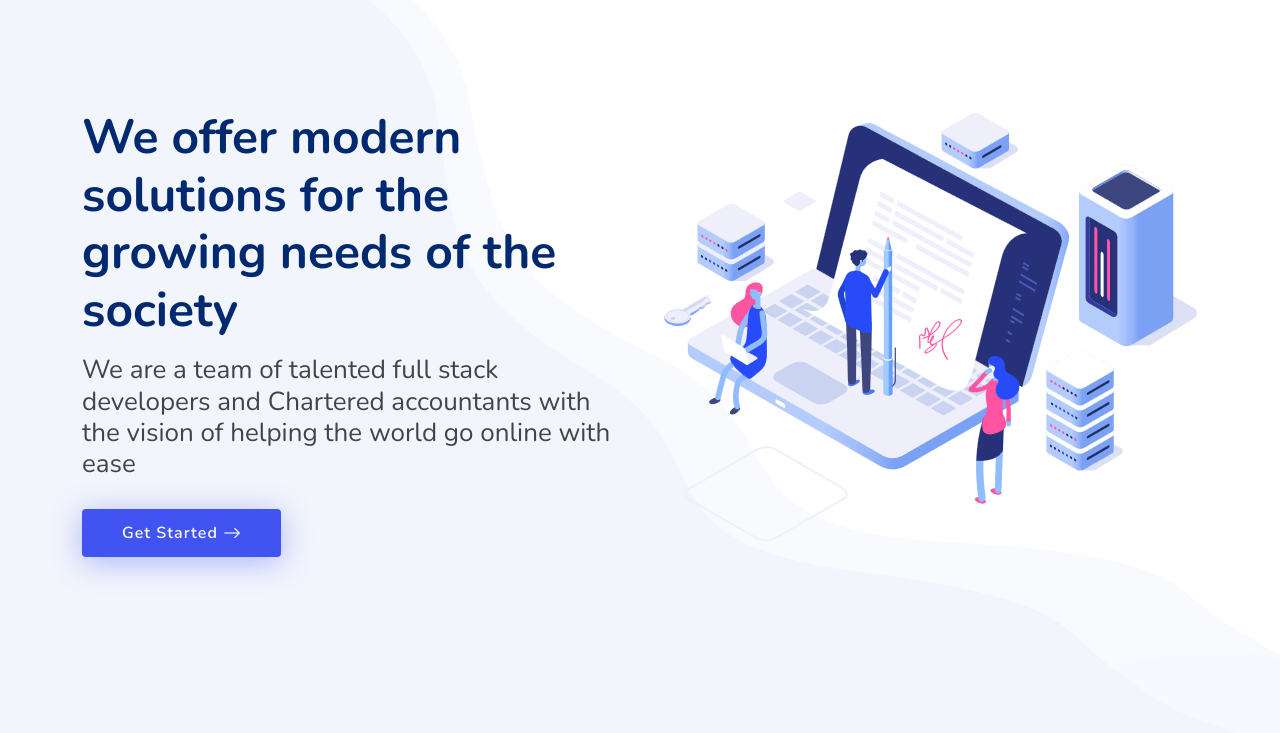
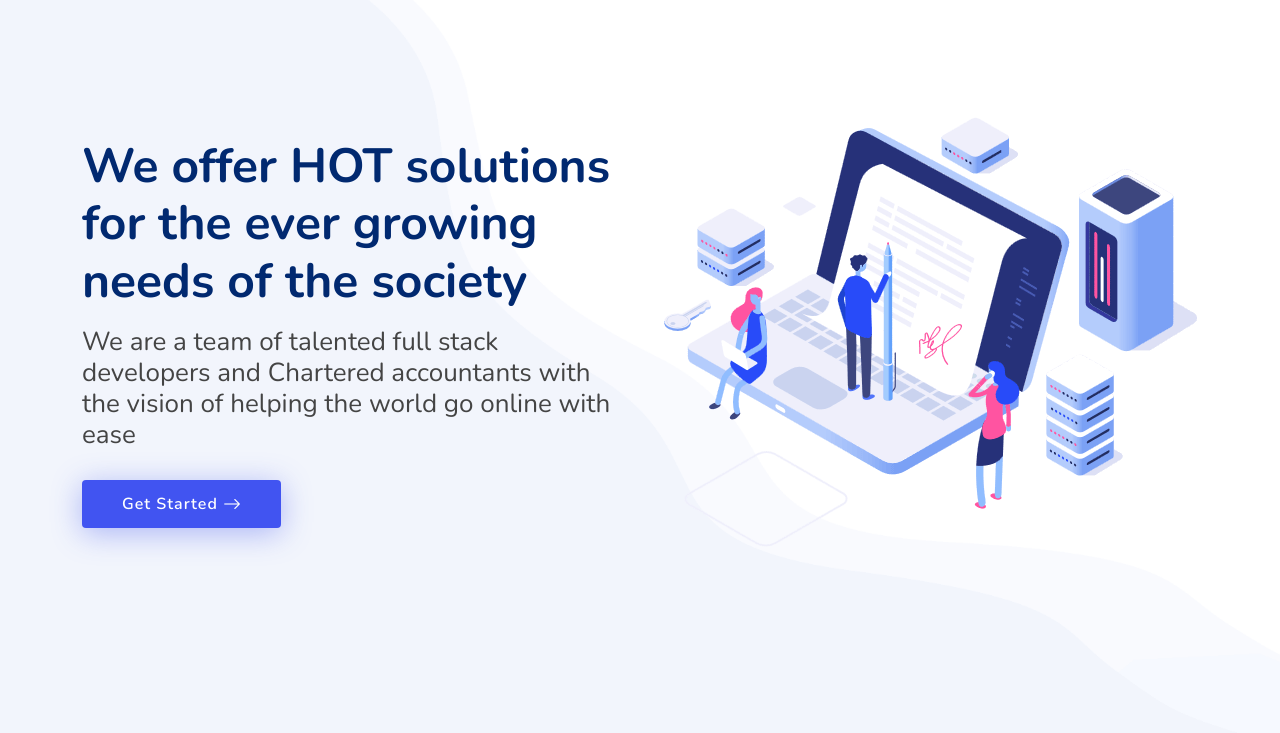
Before and after one commit to aceandro2812/Sahacharya-main, a plain HTML site: page index.html in a window 1280 px wide. Shown: the part 67-800 px from the top of the page. Drawn offline with nearby package versions, Linux system fonts and the light colour scheme.

Commit message:
trend change

```diff
--- a/index.html
+++ b/index.html
@@ -87,7 +87,7 @@
     <div class="container">
       <div class="row">
         <div class="col-lg-6 d-flex flex-column justify-content-center">
-          <h1 data-aos="fade-up">We offer modern solutions for the growing needs of the society </h1>
+          <h1 data-aos="fade-up">We offer HOT  solutions for the ever growing needs of the society </h1>
           <h2 data-aos="fade-up" data-aos-delay="400">We are a team of talented full stack developers and Chartered accountants with the vision of helping the world go online with ease</h2>
           <div data-aos="fade-up" data-aos-delay="600">
             <div class="text-center text-lg-start">
```
